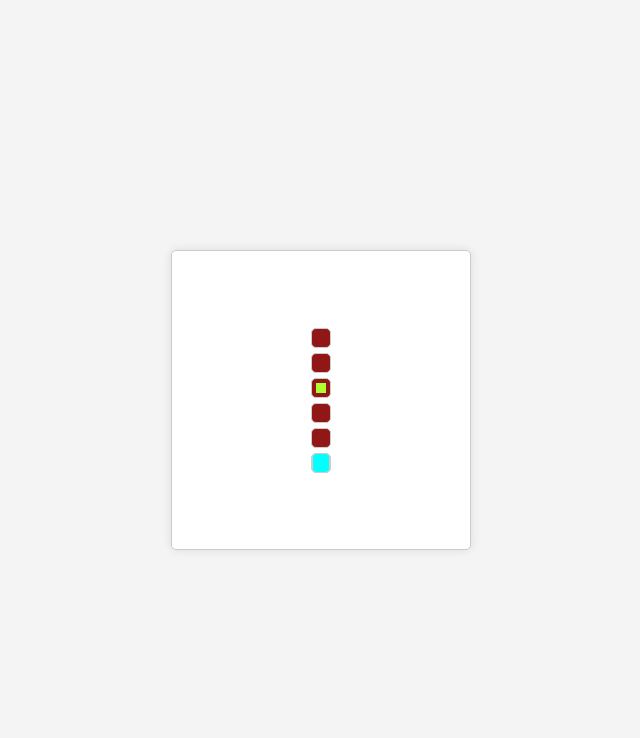
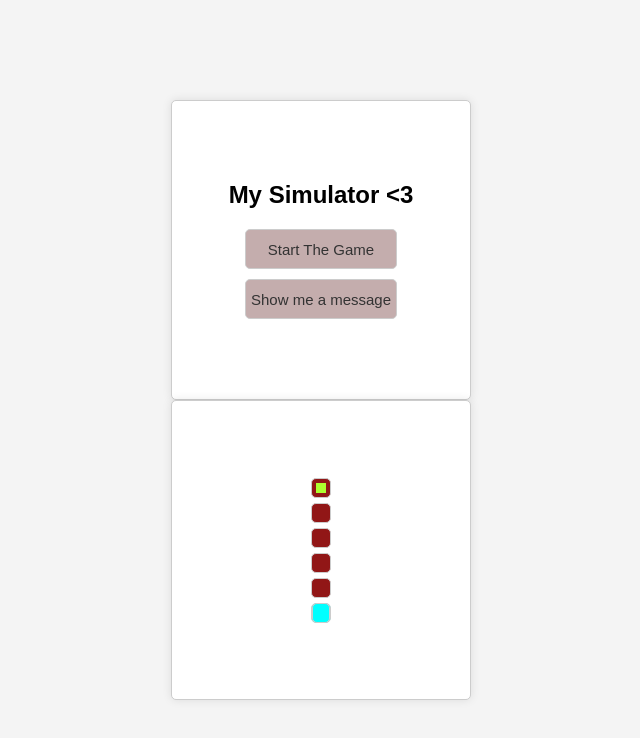
Before and after one commit to KiaraAlkins/TestFnaf, a plain HTML site: page index.html in a window 1280 px wide. Shown: the whole page, without its empty margins (319-959 px from the left). Drawn offline with Linux system fonts and the light colour scheme.

Commit message:
Terceira Commit (só Precaução)

```diff
--- a/app.js
+++ b/app.js
@@ -1,24 +1,18 @@
-document.addEventListener('DOMContentLoaded', () => {
-    // Coloque aqui todo o código que manipula o DOM
+// Autora: Kiara Victória
 
+const buttonStart = document.getElementById('buttonStartGame');
 
-//Dado para números aleatórios
+function iniciarOJogo() {
+    const MenuPrincipal = document.getElementById('MenuPrincipal');
+    MenuPrincipal.style.display = 'none';
 
-const Dado = parseInt(Math.random() * 20);
-//Dado % 2 === 0;
-
-function dadobool(){
-    const db = parseInt(Math.random() * 10);
-    if(db % 2 === 0){
-    return true
-    } else {
-    return false
-    }
+    const jogoPrincipal = document.getElementById('JogoPrincipal');
+    jogoPrincipal.style.display = 'flex';
 }
 
+/////////////////////////////////////////
 
-let i = 1;
-
+const animatronicElement = document.getElementById('SpringTrap');
 const fileira = document.getElementById('fileira');
 const quadrado1 = document.getElementById('quadrado1');
 const quadrado2 = document.getElementById('quadrado2');
@@ -33,27 +27,23 @@ botaoTrancar.appendChild(trancaDaSala);
 trancaDaSala.src = './assets/151537.svg';
 trancaDaSala.classList.add('trancaDaSala')
 
-const animatronicElement = document.getElementById('SpringTrap');
+
+function dadobool(){
+    const db = parseInt(Math.random() * 10);
+    if(db % 2 === 0){
+    return true
+    } else {
+    return false
+    }
+}
+
+
+let i = 0;
+
 
 const SalasPossíveis = [quadrado1, quadrado2, quadrado3, quadrado4, quadrado5, SalaDoBoss];
 
 let portasAbertas = true;
-
-function trancarPortas() {
-
-    if (!botaoTrancar.contains(trancaDaSala) && portasAbertas) {
-        botaoTrancar.appendChild(trancaDaSala);
-        portasAbertas = false;
-    } else {
-        botaoTrancar.removeChild(trancaDaSala);
-        portasAbertas = true;
-    }
-
-    console.log(portasAbertas);
-
-}
-
-botaoTrancar.addEventListener('click', trancarPortas());
 
 const animatronic = {
     nome: 'Springtrap',
@@ -62,11 +52,36 @@ const animatronic = {
     posicao: quadrado1,
 
     moverParaSala(sala) {
+        if (SalasPossíveis.includes(sala)) {
             this.posicao = sala;
             sala.appendChild(animatronicElement);
-        animatronicElement.style.left = `${sala * 20}%`; // este código será realizado após o animatronico se mexer, irá leva-lo para a esquerda
+        }
     }
 };
+
+function trancarPortas() {
+
+    if (!botaoTrancar.contains(trancaDaSala) && portasAbertas) {
+        botaoTrancar.appendChild(trancaDaSala);
+
+        const indice = SalasPossíveis.indexOf(SalaDoBoss);
+        if (indice !== -1) {
+            SalasPossíveis.splice(indice, 1); // Remove a SalaDoBoss das salas possíveis
+            console.log(SalasPossíveis);
+
+        }
+        portasAbertas = false;
+    } else {
+        botaoTrancar.removeChild(trancaDaSala);
+        if (!SalasPossíveis.includes(SalaDoBoss)) {
+            SalasPossíveis.push(SalaDoBoss); // Reinsere a SalaDoBoss nas salas possíveis
+            console.log(SalasPossíveis);
+        }
+        portasAbertas = true;
+
+}}
+
+botaoTrancar.addEventListener('click', trancarPortas());
 
 //A cada 5 segundos o animatrônic deve se mover para uma sala
 
@@ -74,13 +89,17 @@ let gameOver = false;
 
 const IdIntervalo = setInterval(() => {
 
+    const Dado = parseInt(Math.random() * 20);
+    console.log(Dado);
+
+    if (animatronic.dificuldade >= Dado) {
         if (dadobool() == true) {
+            if (i < SalasPossíveis.length - 1) {
                 i++;
                 animatronic.moverParaSala(SalasPossíveis[i]);
+            }
         } else {
-            if (i === 0) {
-                i + 1;
-            } else {
+            if (i > 0) {
                 i--;
                 animatronic.moverParaSala(SalasPossíveis[i]);
             }
@@ -95,10 +114,7 @@ const IdIntervalo = setInterval(() => {
             }
             console.log('Game Over');
         }
-
+    }
 }, 1000); // 5000 milissegundos = 5 segundos
 
-
 botaoTrancar.onclick = trancarPortas;
-
-});
--- a/index.html
+++ b/index.html
@@ -8,7 +8,17 @@
 </head>
 <body>
 
-    <main class="SensorDeMovimento">
+    <main>
+
+    <section class="MenuPrincipal">
+        <h1>My Simulator &lt;3</h1>
+        <div class="menu_buttons">
+            <button id="buttonStartGame" class="buttonsOfTheMenu">Start The Game</button>
+            <button class="buttonsOfTheMenu">Show me a message</button>
+        </div>
+    </section>
+
+    <section id="JogoPrincipal" class="SensorDeMovimento menuEscondido">
         <div class="fileira1" id="fileira">
             <div id="quadrado1" class="quadrado Q1"><div id="SpringTrap" class="animatronico"></div></div>
             <div id="quadrado2" class="quadrado Q2"></div>
@@ -21,6 +31,8 @@
                 </button>
             </div>
         </div>
+    </section>
+
     </main>
 
     <script src="./app.js"></script>
--- a/style.css
+++ b/style.css
@@ -12,6 +12,56 @@ body {
     margin: 0;
     padding: 0;
 }
+
+.MenuPrincipal {
+    display: flex;
+    flex-direction: column;
+    align-items: center;
+    justify-content: center;
+    width: 300px;
+    height: 300px;
+    border: 1px solid #ccc;
+    border-radius: 5px;
+    padding: 20px;
+    background-color: #fff;
+    box-shadow: 0 0 10px rgba(0, 0, 0, 0.1);
+}
+
+.MenuPrincipal h1 {
+    margin-bottom: 20px;
+}
+
+.menu_buttons {
+    display: flex;
+    flex-direction: column;
+    align-items: center;
+    justify-content: center;
+    gap: 10px;
+}
+
+.buttonsOfTheMenu {
+    width: 100%;
+    height: 40px;
+    border: 1px solid #ccc;
+    padding: 5px;
+    border-radius: 5px;
+    display: flex;
+    justify-content: center;
+    align-items: center;
+    font-size: 15px;
+    color: #333;
+    background-color: #c4adad;
+}
+
+.buttonsOfTheMenu:hover {
+    background-color: #fff;
+    cursor: pointer;
+}
+
+/** Funções de Desligamento de tela **/
+
+
+/************/
 
 .SensorDeMovimento {
     display: flex;
```
Also changed, not shown: appCorrecao.js (added). Lines whose indentation alone changed are shown as unchanged.
